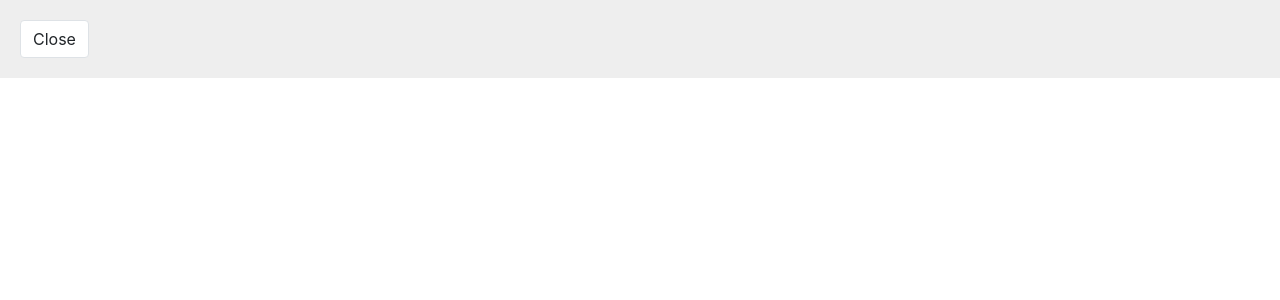
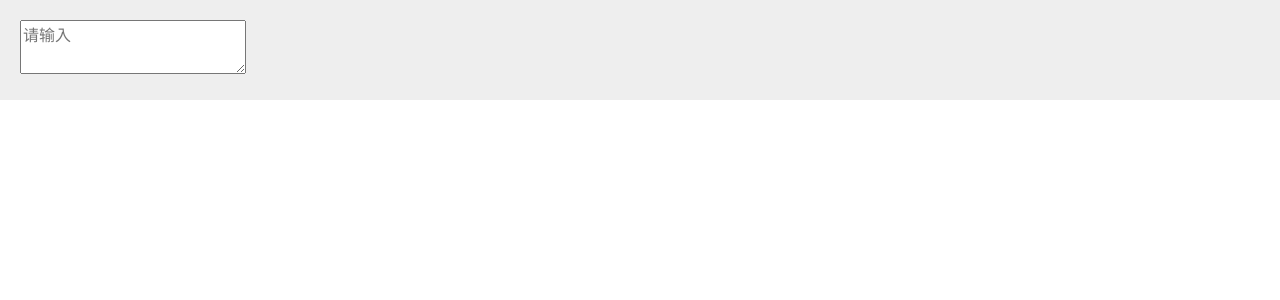
Before and after one commit to xiangxinji/LemonUI-react, a React (Create React App) app: page / in a window 1280 px wide. Shown: the top 300 px of the page. Built offline with nearby package versions, Linux system fonts and the light colour scheme.

Commit message:
增加了 input 组件的功能 , 暂未提供input 组件的样式

```diff
--- a/src/App.tsx
+++ b/src/App.tsx
@@ -1,31 +1,31 @@
 import React, { useState } from "react";
 import { library } from "@fortawesome/fontawesome-svg-core";
 import { fas } from "@fortawesome/free-solid-svg-icons";
-
-import Button from "./components/Button/button";
-import Menu from "./components/Menu/menu";
-import MenuItem from "./components/Menu/item";
-import SubMenu from "./components/Menu/subMenu";
-import Icon from "./components/Icon/icon";
-import Badge from "./components/Badge/badge";
-import Transition from "./components/Transition/transition";
+import Input from "./components/Input/input";
+// import Button from "./components/Button/button";
+// import Menu from "./components/Menu/menu";
+// import MenuItem from "./components/Menu/item";
+// import SubMenu from "./components/Menu/subMenu";
+// import Icon from "./components/Icon/icon";
+// import Badge from "./components/Badge/badge";
+// import Transition from "./components/Transition/transition";
 
 library.add(fas);
 function App() {
-  const [show, setShow] = useState(false);
+  const [str, setStr] = useState("");
   return (
     <div className="App">
-      <Button
-        onClick={() => {
-          setShow(!show);
+      <Input
+        type="textarea"
+        value={str}
+        onChange={(e) => {
+          setStr(e);
+          console.log('改变了' , e)
         }}
-      >
-        {show ? "Show" : "Close "}
-      </Button>
-
-      <Transition in={show} timeout={300} >
-        <div style={{ height: "500px", background: "red" }}></div>
-      </Transition>
+        onPressEnter={() => {
+          alert("你按下了回车");
+        }}
+      ></Input>
     </div>
   );
 }
--- /dev/null
+++ b/src/components/Input/input.tsx
@@ -0,0 +1,94 @@
+import React from "react";
+import classNames from "classnames";
+
+export type InputSizeTypes = "large" | "middle" | "small";
+export type InputTypeTypes = "input" | "textarea";
+
+export interface IInputProps {
+  defaultValue?: string;
+  disabled?: boolean;
+  id?: string;
+  maxLength?: number;
+  size?: InputSizeTypes;
+  value: string;
+  onChange?: (str: string) => void;
+  onPressEnter?: (e: React.KeyboardEvent) => void;
+  className?: string;
+  type?: string;
+  placeholder?: string;
+}
+
+const Input: React.FC<IInputProps> = (props) => {
+  const { size, disabled, type } = props;
+  const classes = classNames("input", `input-size-${size}`, {
+    disabled: disabled,
+    [`input-type-${type}`]: true,
+  });
+
+  const isTextarea = type === "textarea";
+  const rendedElement = !isTextarea
+    ? renderInputElement(props)
+    : renderTextareaElement(props);
+  return <div className={classes}>{rendedElement}</div>;
+};
+
+const renderInputElement = (props: IInputProps) => {
+  const {
+    disabled,
+    value,
+    defaultValue,
+    onPressEnter,
+    onChange,
+    placeholder,
+  } = props;
+  return (
+    <input
+      disabled={disabled}
+      value={value || defaultValue}
+      onChange={(event) => onChange && onChange(event.target.value)}
+      onKeyDown={(event) => {
+        if (event.keyCode === 13) {
+          onPressEnter && onPressEnter(event);
+        }
+      }}
+      placeholder={placeholder}
+    ></input>
+  );
+};
+const renderTextareaElement = (props: IInputProps) => {
+  const {
+    disabled,
+    value,
+    defaultValue,
+    onPressEnter,
+    onChange,
+    placeholder,
+  } = props;
+  return (
+    <textarea
+      disabled={disabled}
+      onChange={(event) => onChange && onChange(event.target.value)}
+      onKeyDown={(event) => {
+        if (event.keyCode === 13) {
+          onPressEnter && onPressEnter(event);
+        }
+      }}
+      placeholder={placeholder}
+    >
+      {value || defaultValue}
+    </textarea>
+  );
+};
+
+Input.defaultProps = {
+  defaultValue: "",
+  disabled: false,
+  id: "",
+  size: "middle",
+  onChange: (e) => {},
+  onPressEnter: (e) => {},
+  type: "input",
+  placeholder: "请输入 ",
+};
+
+export default Input;
--- a/src/components/Transition/transition.tsx
+++ b/src/components/Transition/transition.tsx
@@ -26,7 +26,7 @@ export const Transition: React.FC<TransitionProps> = props => {
 
 Transition.defaultProps = {
   animation : 'zoom-in-top' ,
-  unmountOnExit: true,
+  unmountOnExit: true ,
   appear: true
 };
 
```
